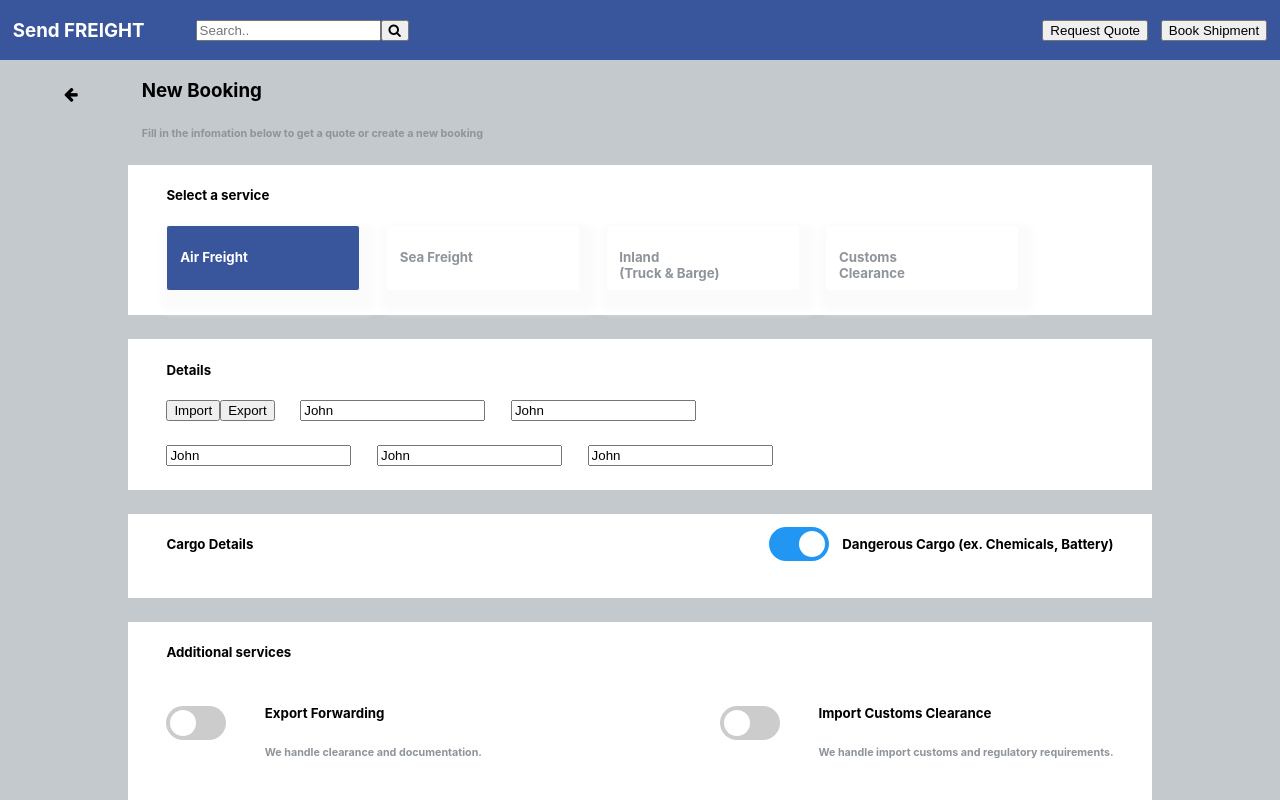
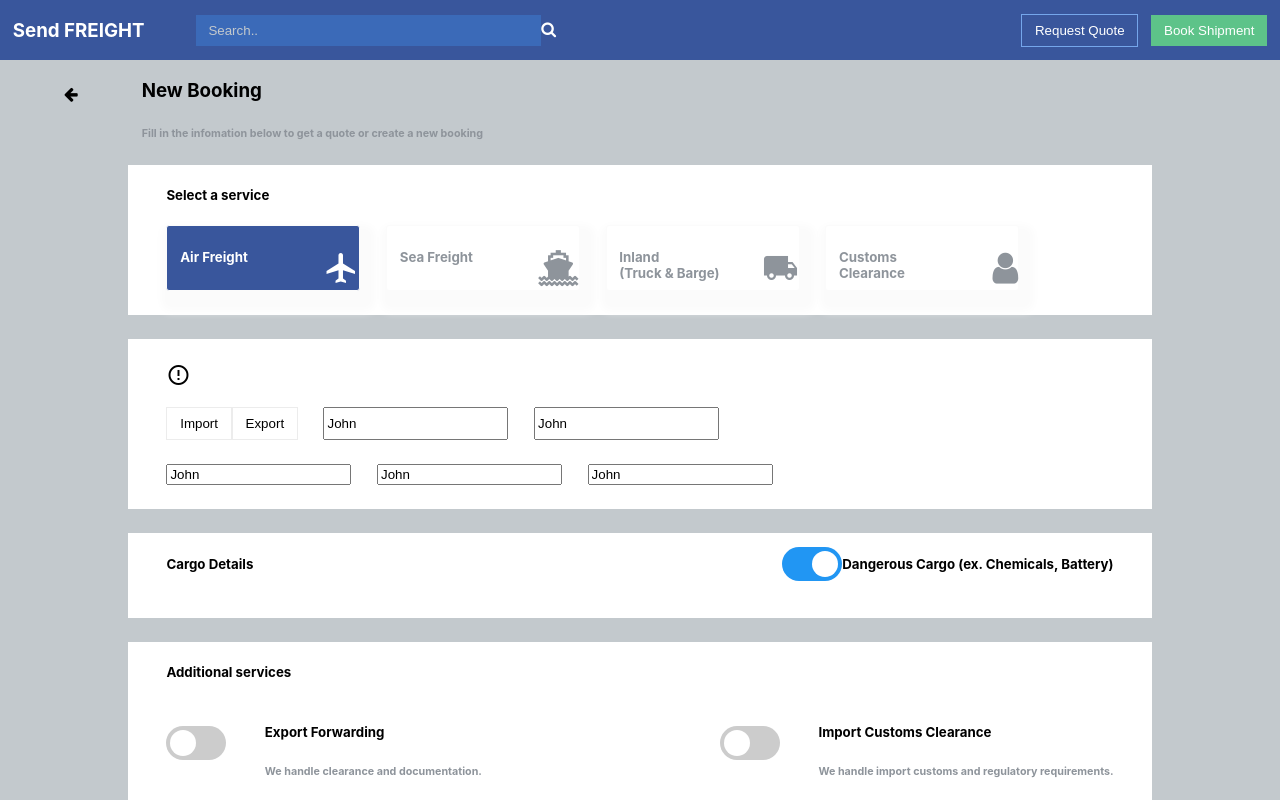
Before and after one commit to Eduzorkamsi/FreightUI, a React (Create React App) app: page / in a window 1280 px wide. Shown: the top 800 px of the page. Built offline with nearby package versions, Linux system fonts and the light colour scheme.

Commit message:
freight3

```diff
--- a/src/App.css
+++ b/src/App.css
@@ -41,6 +41,26 @@
 
 .mt-5 {
   margin-top: 5vh;
+}
+
+.mb-1 {
+  margin-bottom: 1vh;
+}
+
+.mb-2 {
+  margin-bottom: 2vh;
+}
+
+.mb-3 {
+  margin-bottom: 3vh;
+}
+
+.mb-4 {
+  margin-bottom: 4vh;
+}
+
+.mb-5 {
+  margin-bottom: 5vh;
 }
 
 .ml-1 {
@@ -142,6 +162,26 @@
 .pl-5 {
   padding-left: 5vw;
 }
+
+.pr-1 {
+  padding-right: 1vw;
+}
+
+.pr-2 {
+  padding-right: 1vw;
+}
+
+.pr-3 {
+  padding-right: 1vw;
+}
+
+.pr-4 {
+  padding-right: 1vw;
+}
+
+.pr-5 {
+  padding-right: 1vw;
+}
 /* navbar style */
 .bg-blue {
   background-color: #39569c;
@@ -232,3 +272,46 @@ input:checked + .slider:before {
 .slider.round:before {
   border-radius: 50%;
 }
+
+/* search box style */
+
+.fa-search {
+  color: white;
+}
+
+.bg-bar {
+  background-color: #3b6ab8;
+
+  border: none;
+  padding-left: 1vw;
+  padding-right: 1vw;
+  padding-top: 1vh;
+  padding-bottom: 1vh;
+  width: 40vh;
+}
+
+.bg-bar::placeholder {
+  color: #c3c9cd;
+}
+
+/* button style */
+
+.bg-green {
+  background-color: #5dc389;
+}
+
+.button-border {
+  border: 1px solid #75a6eb;
+}
+
+.bg-trans {
+  background-color: transparent;
+}
+
+.no-border {
+  border: none;
+}
+
+.button-border2 {
+  border: 1px solid #ececec;
+}
--- a/src/components/CargoDetails.js
+++ b/src/components/CargoDetails.js
@@ -10,7 +10,7 @@ const CargoDetails = () => {
             <input type="checkbox" checked />
             <span class="slider round"></span>
           </label>
-          <h5 className="ml-1">Dangerous Cargo (ex. Chemicals, Battery)</h5>
+          <h5>Dangerous Cargo (ex. Chemicals, Battery)</h5>
         </div>
       </div>
       <div className="flex row"></div>
--- a/src/components/Details.js
+++ b/src/components/Details.js
@@ -3,11 +3,18 @@ import React from "react";
 const Details = () => {
   return (
     <div className="flex column ml-3 mr-3 pb-3 mt-3">
-      <h5>Details</h5>
+      <div className="mt-3 mb-2">
+        <i class="material-icons">error_outline</i>
+      </div>
+
       <div className="flex row">
         <div className="flex row">
-          <button>Import</button>
-          <button>Export</button>
+          <button className="bg-white pt-1 pb-1 pl-1 pr-1 button-border2">
+            Import
+          </button>
+          <button className="bg-white pt-1 pb-1 pl-1 pr-1 button-border2">
+            Export
+          </button>
         </div>
         <input
           className="ml-2"
--- a/src/components/Navbar.js
+++ b/src/components/Navbar.js
@@ -6,17 +6,24 @@ const Navbar = () => {
       <div className="flex row align-center ml-1">
         <h3 className="mr-4">Send FREIGHT</h3>
         <div class="search-container">
-          <form>
-            <input type="text" placeholder="Search.." name="search" />
-            <button type="submit">
-              <i class="fa fa-search"></i>
-            </button>
+          <form style={{ color: "white" }}>
+            <input
+              className="bg-bar"
+              type="text"
+              placeholder="Search.."
+              name="search"
+            />
+            <i class="fa fa-search icon"></i>
           </form>
         </div>
       </div>
       <div className="flex align-center  mr-1">
-        <button className="mr-1">Request Quote</button>
-        <button>Book Shipment</button>
+        <button className="mr-1 pl-1 pr-1 pt-1 pb-1 bg-trans button-border text-white">
+          Request Quote
+        </button>
+        <button className="pl-1 pr-1 pt-1 pb-1 bg-green no-border text-white">
+          Book Shipment
+        </button>
       </div>
     </nav>
   );
--- a/src/components/Service.js
+++ b/src/components/Service.js
@@ -5,25 +5,33 @@ const Service = () => {
     <div className="flex column ml-3 mr-3">
       <h5>Select a service</h5>
       <div className="flex row text-grey pb-3">
-        <div className="mr-2 text-white cards bg-blue pl-1">
+        <div className="mr-2 text-white cards bg-blue pl-1 flex row space">
           <h5>Air Freight</h5>
+          <i class="material-icons pt-3" style={{ fontSize: "36px" }}>
+            airplanemode_active
+          </i>
         </div>
-        <div className="mr-2 text-grey cards bg-white pl-1">
+        <div className="mr-2 text-grey cards bg-white pl-1 flex row space">
           <h5>Sea Freight</h5>
+          <i class="fa fa-ship pt-3" style={{ fontSize: "36px" }}></i>
         </div>
-        <div className="mr-2 text-grey cards bg-white pl-1">
+        <div className="mr-2 text-grey cards bg-white pl-1 flex row space">
           <h5>
             Inland
             <br />
             (Truck & Barge)
           </h5>
+          <i class="material-icons pt-3" style={{ fontSize: "36px" }}>
+            local_shipping
+          </i>
         </div>
-        <div className="text-grey cards bg-white pl-1">
+        <div className="text-grey cards bg-white pl-1 flex row space">
           <h5>
             Customs
             <br />
             Clearance
           </h5>
+          <i class="fa fa-user pt-3" style={{ fontSize: "36px" }}></i>
         </div>
       </div>
     </div>
```
